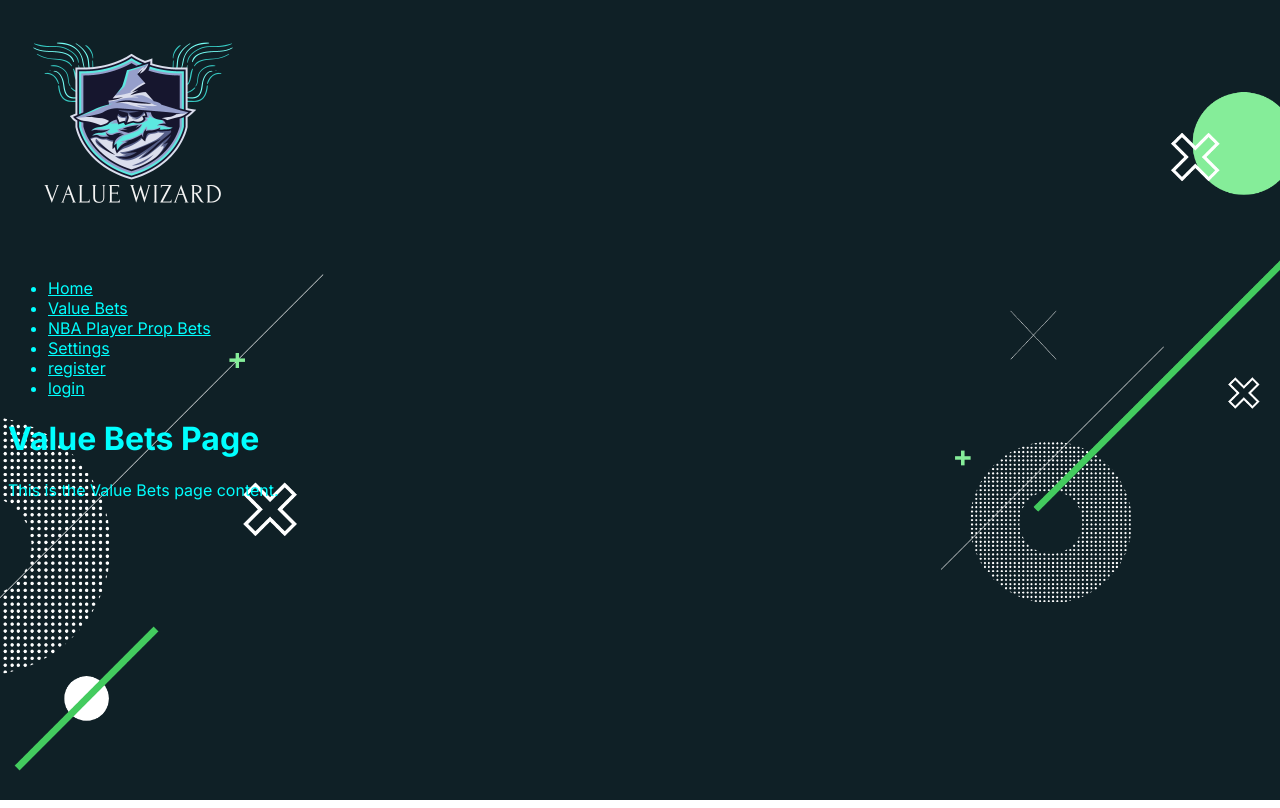
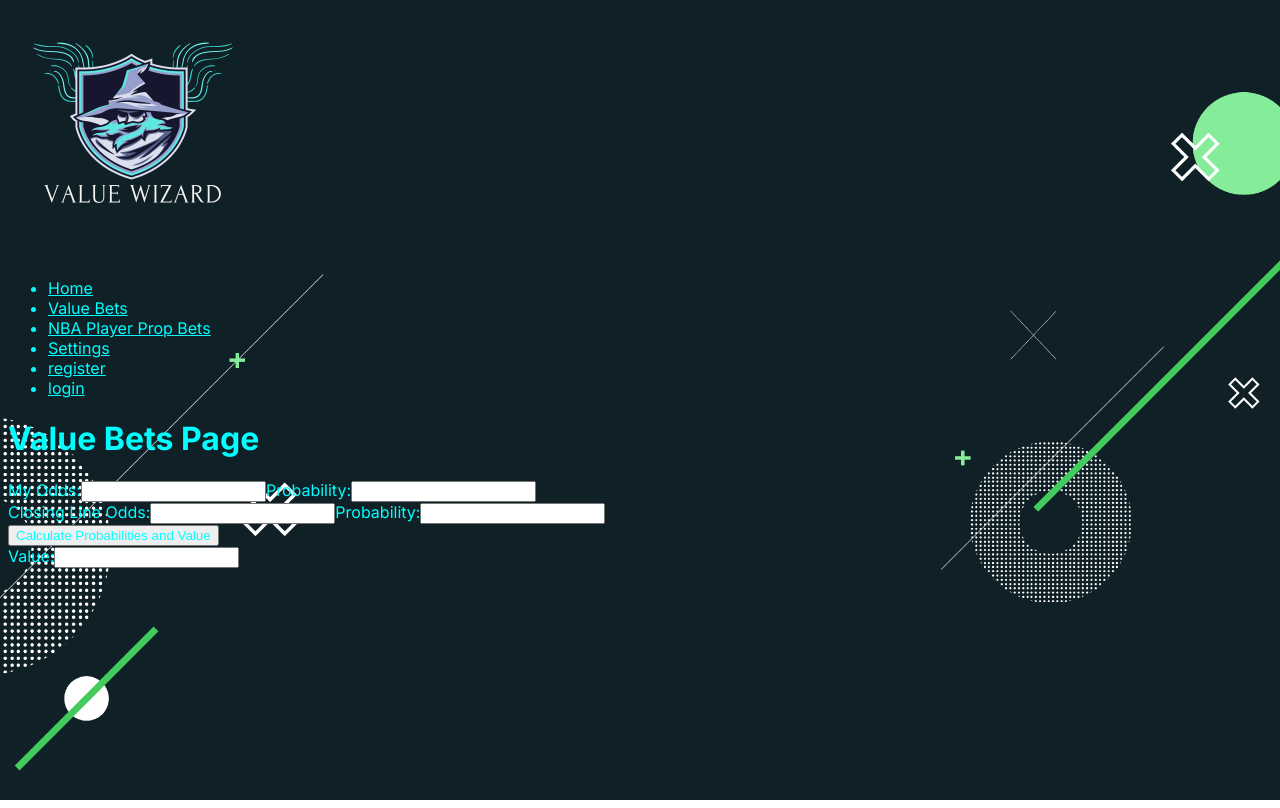
Before and after one commit to JamesN27/next.js-valuebet-finder, a Next.js app: page /valuebets in a window 1280 px wide. Built offline with nearby package versions, Linux system fonts and the light colour scheme.

Commit message:
Add valuebet calculator gadget

```diff
--- /dev/null
+++ b/app/valuebets/calculator.js
@@ -0,0 +1,83 @@
+'use client';
+
+import React, { useState } from 'react';
+
+const Calculator = () => {
+  const [odds1, setOdds1] = useState('');
+  const [odds2, setOdds2] = useState('');
+  const [probability1, setProbability1] = useState('');
+  const [probability2, setProbability2] = useState('');
+  const [valueBetweenOdds, setValueBetweenOdds] = useState('');
+
+  const parseOddsInput = (input) => {
+    // Replace commas with dots
+    const parsedInput = input.replace(',', '.');
+    return parseFloat(parsedInput);
+  };
+
+  const calculateProbabilitiesAndValue = () => {
+    // Convert odds to probability calculation
+    const oddsDecimal1 = parseOddsInput(odds1);
+    const oddsDecimal2 = parseOddsInput(odds2);
+
+    const probabilityValue1 = (1 / oddsDecimal1) * 100;
+    const probabilityValue2 = (1 / oddsDecimal2) * 100;
+
+    // Round the probabilities to two decimal places
+    const roundedProbability1 = probabilityValue1.toFixed(2);
+    const roundedProbability2 = probabilityValue2.toFixed(2);
+
+    setProbability1(roundedProbability1);
+    setProbability2(roundedProbability2);
+
+    // Calculate the expected value (EV)
+    const ev =
+      (parseFloat(roundedProbability2) / parseFloat(roundedProbability1) - 1) *
+      100;
+    const roundedEV = ev.toFixed(2) + '%';
+
+    setValueBetweenOdds(roundedEV);
+  };
+
+  const handleKeyPress = (event) => {
+    if (event.key === 'Enter') {
+      calculateProbabilitiesAndValue();
+    }
+  };
+
+  return (
+    <div>
+      <div>
+        <label htmlFor="odds1">My Odds:</label>
+        <input
+          id="odds1"
+          value={odds1}
+          onChange={(e) => setOdds1(e.target.value)}
+          onKeyPress={handleKeyPress}
+        />
+        <label htmlFor="probability1">Probability:</label>
+        <input id="probability1" value={probability1} readOnly />
+      </div>
+      <div>
+        <label htmlFor="odds2">Closing Line Odds:</label>
+        <input
+          id="odds2"
+          value={odds2}
+          onChange={(e) => setOdds2(e.target.value)}
+          onKeyPress={handleKeyPress}
+        />
+        <label htmlFor="probability2">Probability:</label>
+        <input id="probability2" value={probability2} readOnly />
+      </div>
+      <button onClick={calculateProbabilitiesAndValue}>
+        Calculate Probabilities and Value
+      </button>
+      <div>
+        <label htmlFor="valueBetweenOdds">Value:</label>
+        <input id="valueBetweenOdds" value={valueBetweenOdds} readOnly />
+      </div>
+    </div>
+  );
+};
+
+export default Calculator;
--- a/app/valuebets/page.js
+++ b/app/valuebets/page.js
@@ -1,8 +1,10 @@
+import Calculator from './calculator';
+
 export default function ValueBets() {
   return (
     <div>
       <h1>Value Bets Page</h1>
-      <p>This is the Value Bets page content.</p>
+      <Calculator />
     </div>
   );
 }
```
